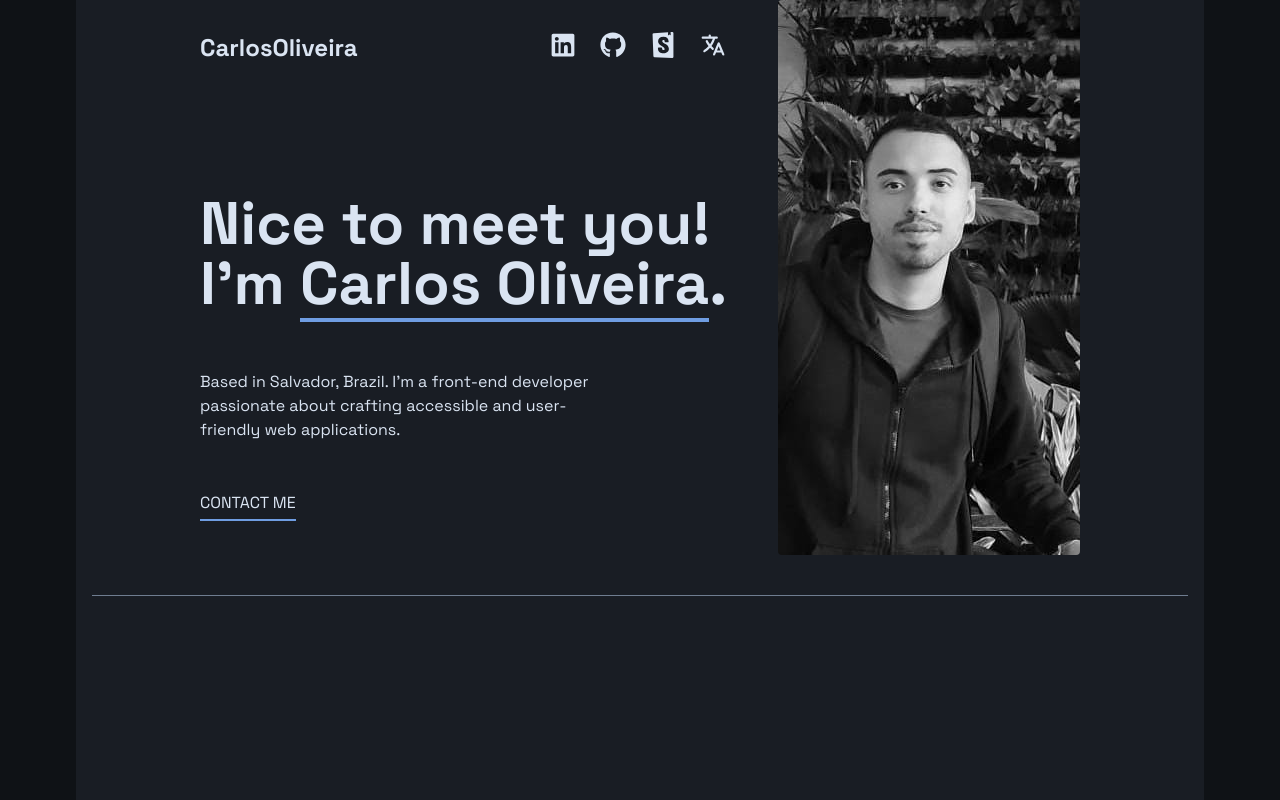
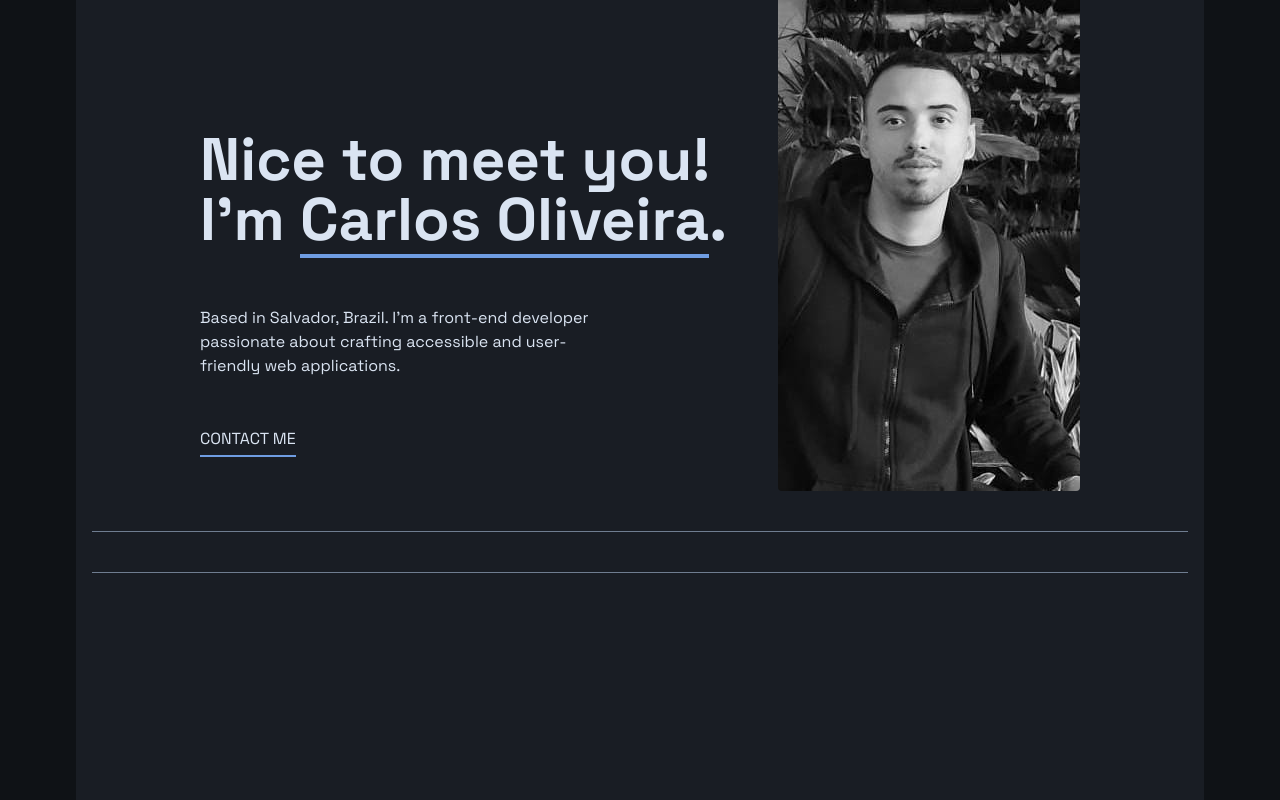
Before and after one commit to carlossroliveira/current-portfolio, a Next.js app: page / in a window 1280 px wide. Built offline with nearby package versions, Linux system fonts and the light colour scheme.

Commit message:
Remove Header component from HomePage and adjust layout for improved clarity

```diff
--- a/src/app/(home)/page.tsx
+++ b/src/app/(home)/page.tsx
@@ -1,11 +1,12 @@
+import Divider from '../components/Divider'
 import Banner from '../sections/banner'
-import Header from '../sections/header'
 
 export default function HomePage() {
   return (
     <div className="bg-gray-700 h-screen px-4">
-      <Header />
       <Banner />
+
+      <Divider className="mt-10" />
     </div>
   )
 }
```
